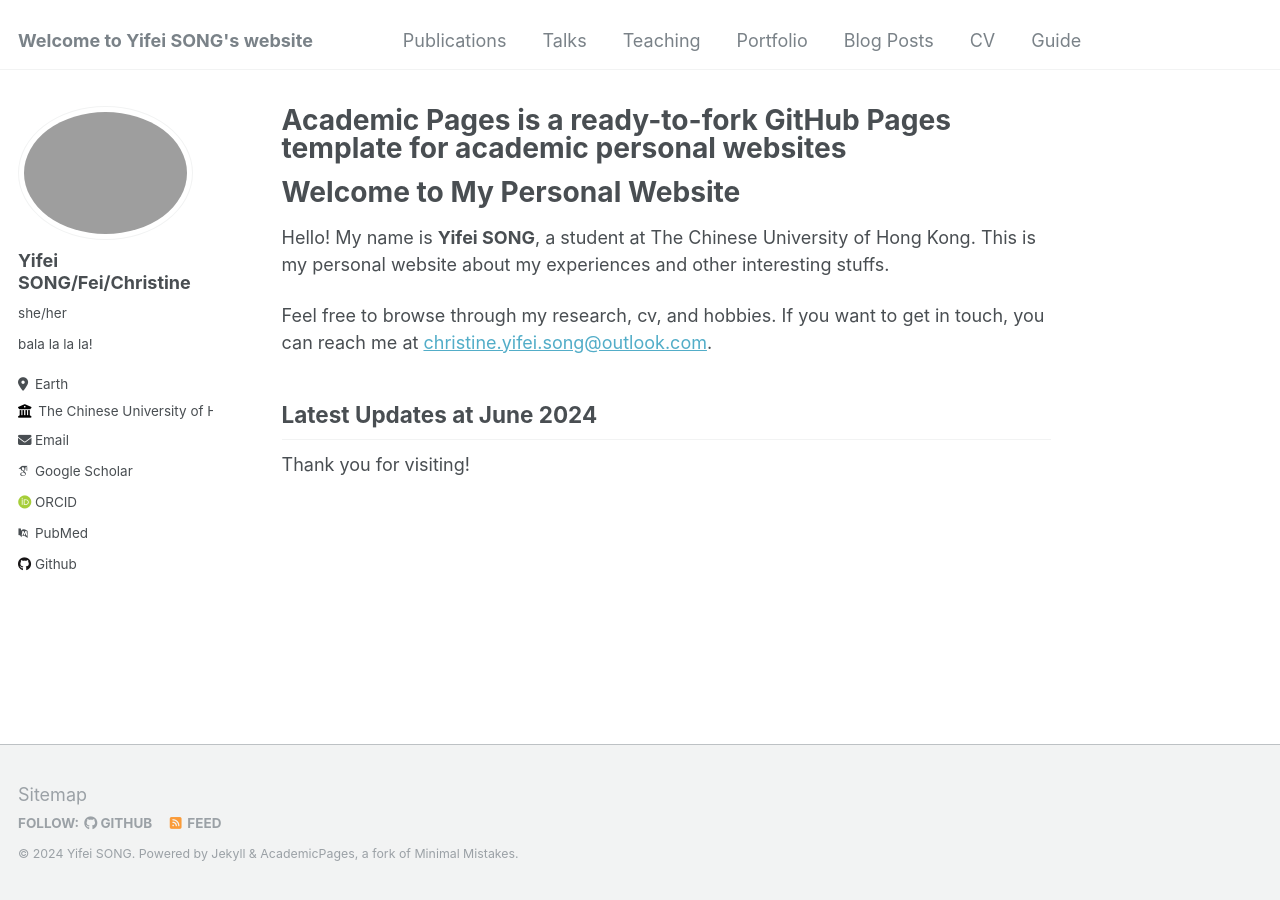
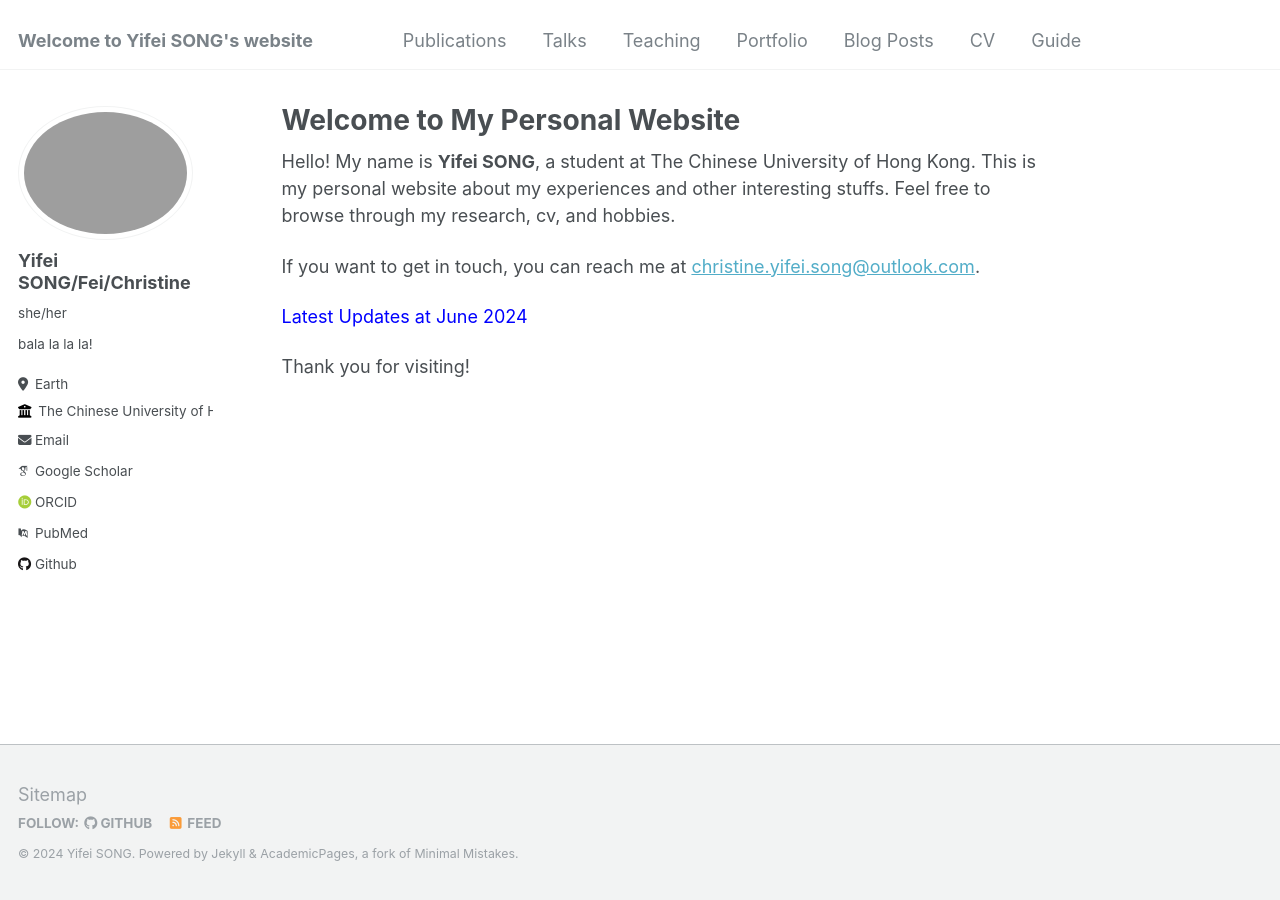
Before and after one commit to HiFei4869/HiFei4869.github.io, a Jekyll site: the page built from _pages/about.md, in a window 1280 px wide. Built offline with Jekyll 4.4.1, drawn with Linux system fonts in a browser that asks for light colours; some web fonts are replaced.

Commit message:
Update about.md

```diff
--- a/_pages/about.md
+++ b/_pages/about.md
@@ -1,18 +1,18 @@
 ---
 permalink: /
-title: "Academic Pages is a ready-to-fork GitHub Pages template for academic personal websites"
+title: "Welcome to My Personal Website"
 author_profile: true
 redirect_from:
   - /about/
   - /about.html
 ---
 
-# Welcome to My Personal Website
 
 Hello! My name is **Yifei SONG**, a student at The Chinese University of Hong Kong. This is my personal website about my experiences and other interesting stuffs.
+Feel free to browse through my research, cv, and hobbies.
 
-Feel free to browse through my research, cv, and hobbies. If you want to get in touch, you can reach me at [christine.yifei.song@outlook.com](mailto:christine.yifei.song@outlook.com).
+If you want to get in touch, you can reach me at [christine.yifei.song@outlook.com](mailto:christine.yifei.song@outlook.com).
 
-## Latest Updates at June 2024
+<span style="color:blue">Latest Updates at June 2024</span>
 
 Thank you for visiting!
```
